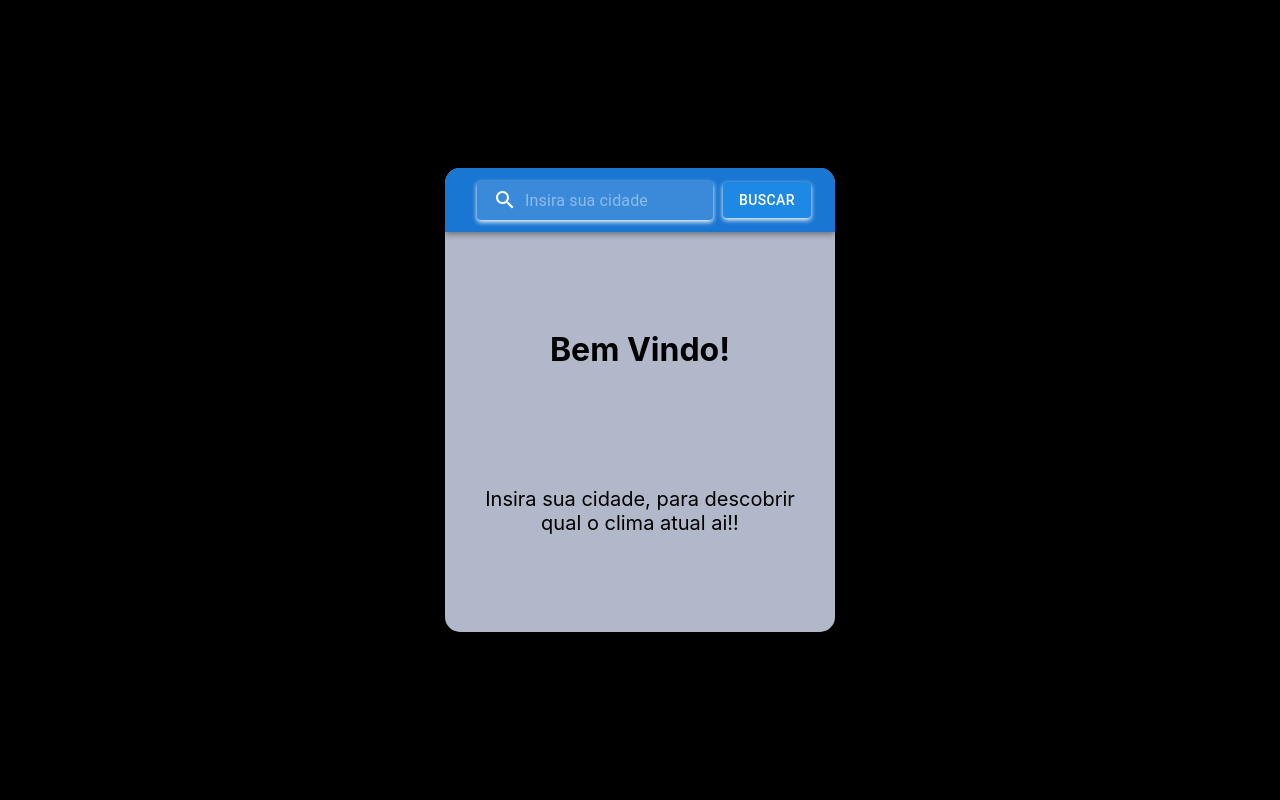
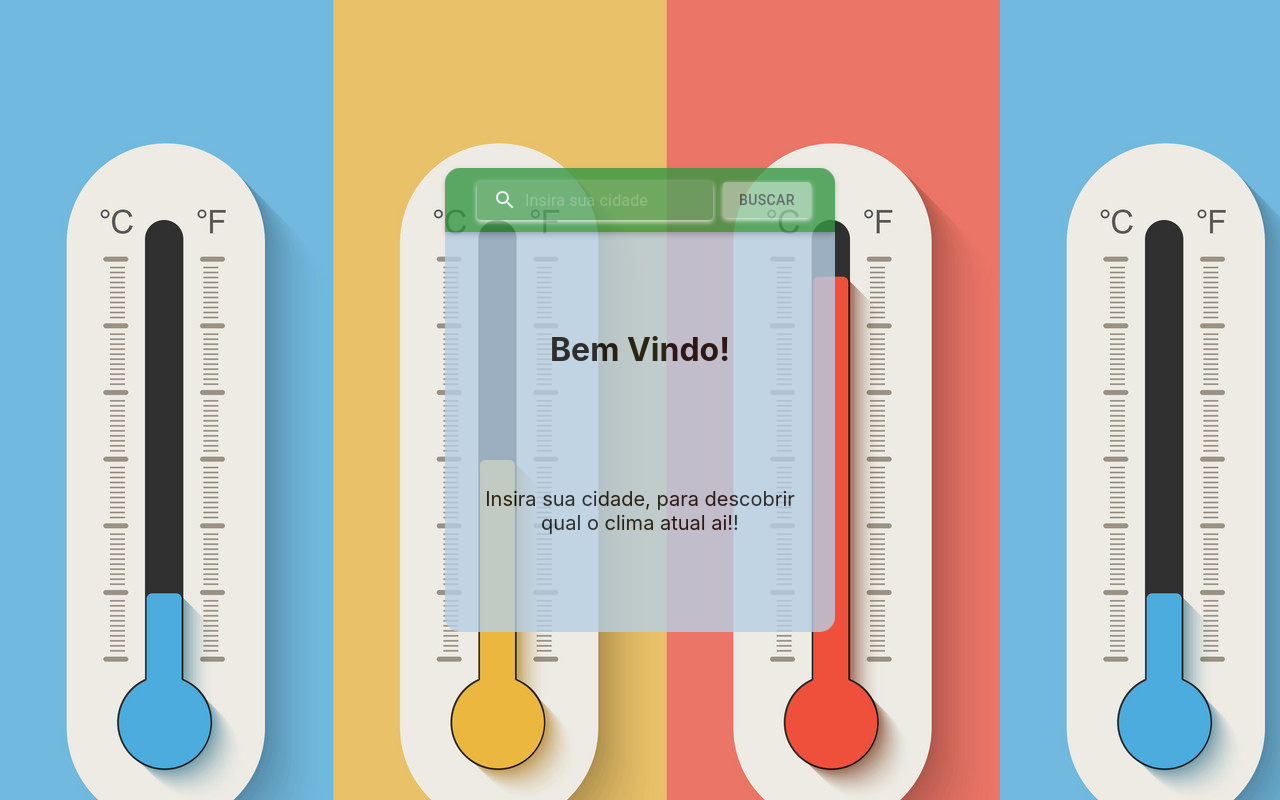
Before and after one commit to nadersirio/clima-app, a React (Create React App) app: page / in a window 1280 px wide. Built offline with nearby package versions, Linux system fonts and the light colour scheme.

Commit message:
update: modal and app

```diff
--- a/src/App.css
+++ b/src/App.css
@@ -1,8 +1,22 @@
 .clima-card {
-  background-color: #b0b8c9;
   min-height: 50vh;
-  min-width: 30vw;
   border-radius: 15px;
+  display: flex;
+  flex-direction: column;
+  align-items: center;
+  background-color: rgb(183, 207, 228);
+  opacity: 0.9;
+}
+
+.box-ofoscused {
+  opacity: 0.7;
+  display: flex;
+  flex-direction: column;
+  align-items: center;
+}
+
+.box-focused {
+  opacity: 1;
   display: flex;
   flex-direction: column;
   align-items: center;
@@ -25,3 +39,7 @@
 .text-card p {
   font-size: 20px;
 }
+
+.appBar-style {
+  border-radius: 15px 15px 0 0;
+}
--- a/src/App.js
+++ b/src/App.js
@@ -4,9 +4,19 @@ import { SearchAppBar } from './Modal-App-bar';
 
 export const App = () => {
   const [ msg, setMsg ] = useState(false)
+  const [inputFocused, setInputFocused] = useState(false);
+  const cardStyle = {
+    opacity: inputFocused ? 1 : 0.8,
+  };
+
   return (
-    <div className="clima-card">
-      <SearchAppBar />
+    <div style={cardStyle} className="clima-card">
+      <SearchAppBar
+        inputFocused={inputFocused}
+        setInputFocused={setInputFocused}
+        msg={msg}
+        setMsg={setMsg}
+      />
       <div className='text-card'>
         {!msg ? (
           <>
@@ -14,7 +24,7 @@ export const App = () => {
             <p>Insira sua cidade, para descobrir qual o clima atual ai!!</p>
           </>
         ) : (
-          <h1>msg é true</h1>
+          <h1>informações da cidade</h1>
         )}
       </div>
     </div>
--- a/src/Button.js
+++ b/src/Button.js
@@ -2,22 +2,22 @@ import * as React from 'react';
 import { styled } from '@mui/material/styles';
 import Button  from '@mui/material/Button';
 import Stack from '@mui/material/Stack';
-import { blue } from '@mui/material/colors';
+import { green } from '@mui/material/colors';
 import './App.css';
 
 const ColorButton = styled(Button)(({ theme }) => ({
   boxShadow: 'white 0 2px 5px 0px',
-  color: theme.palette.getContrastText(blue[500]),
-  backgroundColor: blue[600],
+  color: theme.palette.getContrastText(green[100]),
+  backgroundColor: green[300],
   '&:hover': {
-    backgroundColor: blue[900],
+    backgroundColor: green[600],
   },
 }));
 
-export const CustomizedButtons = () => {
+export const CustomizedButtons = ({msg, setMsg}) => {
   return (
     <Stack className="stackStyle" spacing={2}>
-      <ColorButton variant="contained">Buscar</ColorButton>
+      <ColorButton onClick={() => {!msg ? setMsg(true) : setMsg(false)}} variant="contained">Buscar</ColorButton>
     </Stack>
   );
 }
--- a/src/Modal-App-bar.js
+++ b/src/Modal-App-bar.js
@@ -1,4 +1,4 @@
-import * as React from 'react';
+import React, { useState } from 'react';
 import { styled, alpha } from '@mui/material/styles';
 import AppBar from '@mui/material/AppBar';
 import Box from '@mui/material/Box';
@@ -6,9 +6,12 @@ import Toolbar from '@mui/material/Toolbar';
 import InputBase from '@mui/material/InputBase';
 import SearchIcon from '@mui/icons-material/Search';
 import { CustomizedButtons } from "./Button";
+import './App.css';
+
 
 const Search = styled('div')(({ theme }) => ({
   position: 'relative',
+  boxShadow: 'white 0 2px 5px 0px',
   borderRadius: theme.shape.borderRadius,
   backgroundColor: alpha(theme.palette.common.white, 0.15),
   '&:hover': {
@@ -17,6 +20,7 @@ const Search = styled('div')(({ theme }) => ({
   marginLeft: 0,
   width: '100%',
   [theme.breakpoints.up('sm')]: {
+    opacity: 1,
     marginLeft: theme.spacing(1),
     width: 'auto',
   },
@@ -36,34 +40,43 @@ const StyledInputBase = styled(InputBase)(({ theme }) => ({
   color: 'inherit',
   '& .MuiInputBase-input': {
     padding: theme.spacing(1, 1, 1, 0),
-    // vertical padding + font size from searchIcon
     paddingLeft: `calc(1em + ${theme.spacing(4)})`,
     transition: theme.transitions.create('width'),
     width: '100%',
     [theme.breakpoints.up('sm')]: {
+      opacity: 0.7,
       width: '20ch',
       '&:focus': {
+        opacity: 1,
         width: '35ch',
       },
     },
   },
 }));
 
-export function SearchAppBar() {
+export function SearchAppBar({
+  inputFocused,
+  setInputFocused,
+  msg,
+  setMsg,
+}) {
+
   return (
-    <Box>
-      <AppBar sx={{ borderRadius: '15px 15px 0 0' }} position="static">
+    <Box className={!inputFocused ? 'box-ofoscused' : 'box-focused'}>
+      <AppBar sx={{backgroundColor: 'green'}} className='appBar-style' position='static'>
         <Toolbar>
-          <Search sx={{ boxShadow: 'white 0 2px 5px 0px' }}>
+          <Search>
             <SearchIconWrapper>
               <SearchIcon />
             </SearchIconWrapper>
             <StyledInputBase
               placeholder="Insira sua cidade"
               inputProps={{ 'aria-label': 'search' }}
+              onFocus={() => setInputFocused(true)}
+              onBlur={() => setInputFocused(false)}
             />
           </Search>
-        <CustomizedButtons />
+          <CustomizedButtons msg={msg} setMsg={setMsg}/>
         </Toolbar>
       </AppBar>
     </Box>
--- a/src/index.css
+++ b/src/index.css
@@ -5,7 +5,7 @@ body {
     sans-serif;
   -webkit-font-smoothing: antialiased;
   -moz-osx-font-smoothing: grayscale;
-  background-color: black;
+  background-image: url(/public/images/default-background.jpg);
   text-align: center;
   height: 100vh;
   width: 100vw;
```
